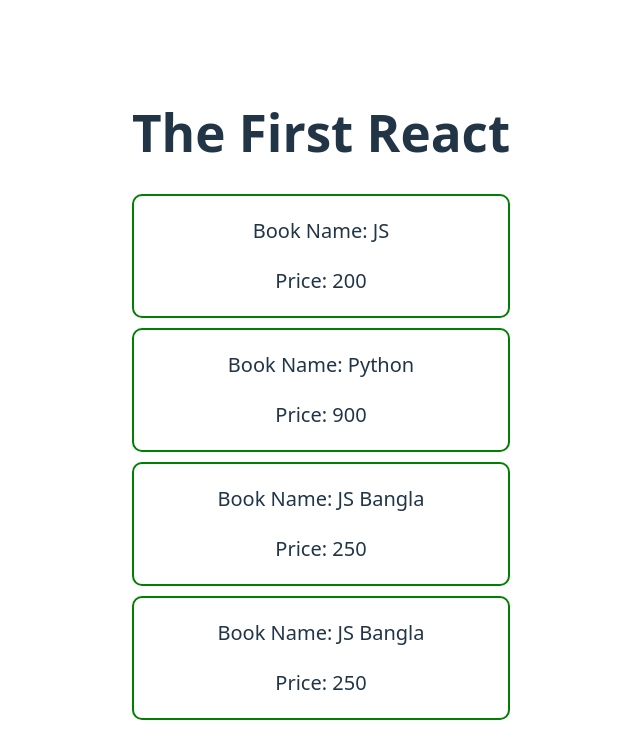
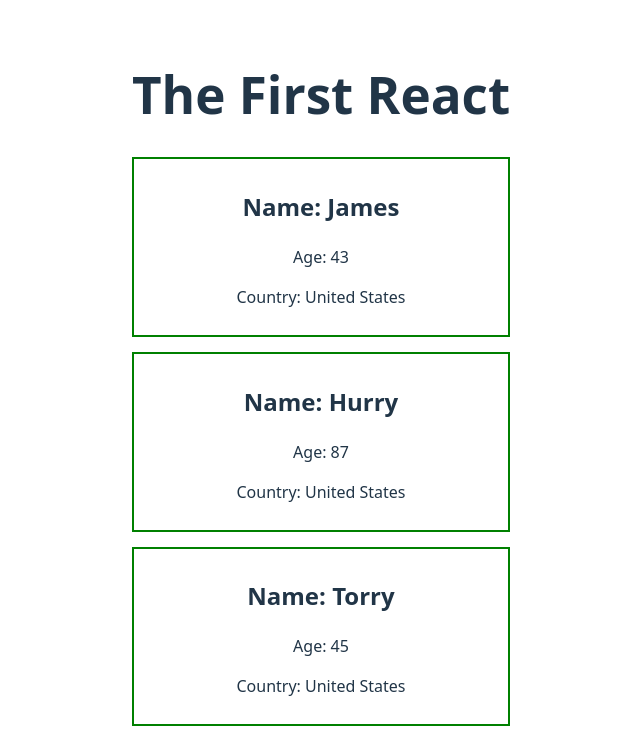
Before and after one commit to Mustakahmmed-dev/First-React, a React (Vite) app: page / in a window 1280 px wide. Shown: the top 739 px of the page, without its empty margins (319-959 px from the left). Built offline with nearby package versions, Linux system fonts and the light colour scheme.

Commit message:
Array and Objects display through looping

```diff
--- /dev/null
+++ b/src/Actor.jsx
@@ -0,0 +1,8 @@
+export default function Actor({actor}){
+    return (
+        <div>
+
+            <p>Actor {actor} </p>
+        </div>
+    )
+}
--- a/src/App.jsx
+++ b/src/App.jsx
@@ -1,11 +1,32 @@
 
 import './App.css';
 import Books from './Books';
+import Actor from './Actor';
+import Singer from './Singer';
 
 function App() {
+  const actors = ["Jampi", "Jacky", "Luckky", "Ohay", "Termia"];
+
+  const singers = [
+    {id: 1, name: "James", age: 43, country: "United States"},
+    {id: 2, name: "Hurry", age: 87, country: "United States"},
+    {id: 3, name: "Torry", age: 45, country: "United States"},
+    {id: 4, name: "Harris", age: 21, country: "United Arab Emirates"},
+  ];
+
   return (
     <>
     <h1>The First React</h1>
+
+    {
+      singers.map(singer => <Singer singer={singer}></Singer>)
+    }
+
+    {/* <p> Total: {actors.length} </p>
+    {
+      actors.map(actor => <Actor actor={actor} ></Actor>)
+    } */}
+
 
     {/* <Student name='Akbar' dept='Science'></Student>
     <Student name='Liakot' dept='Economic'></Student>
@@ -14,11 +35,12 @@ function App() {
     <Developer name='Jayed' tech='Java, C' occu='Software Engineer'></Developer>
     <Developer name='Foyez' tech='Python, Java' occu='DevOps Engineer'></Developer> */}
 
-      <Books name='JS' price={200} available={true}></Books>
+      {/* <Books name='JS' price={200} available={true}></Books>
       <Books name='C++' price={500} available={false}></Books>
       <Books name='Python' price={900} available={true}></Books>
       <Books name='JS Bangla' price={250} available={true}></Books>
-      <Books name='JS Bangla' price={250} available={true}></Books>
+      <Books name='JS Bangla' price={250} available={true}></Books> */}
+
 
 
     </>
--- /dev/null
+++ b/src/Singer.jsx
@@ -0,0 +1,14 @@
+export default function Singer({ singer }) {
+    return (
+        <div style={{
+            border: "2px solid green",
+            padding: "10px",
+            marginBottom: "15px"
+        }}>
+            <h2>Name: {singer.name} </h2>
+            <p>Age: {singer.age} </p>
+            <p>Country: {singer.country} </p>
+        </div>
+
+    )
+}
```
